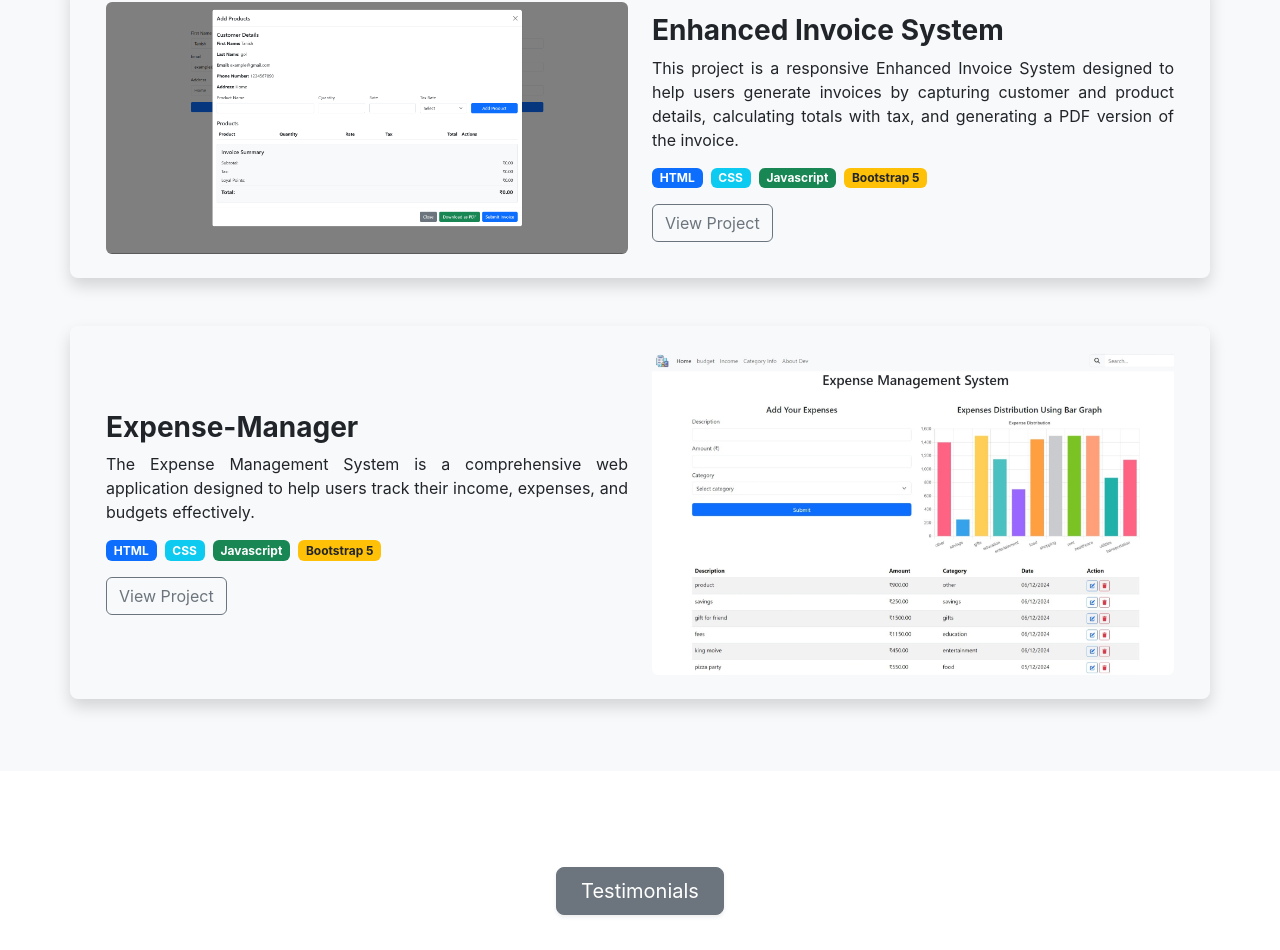
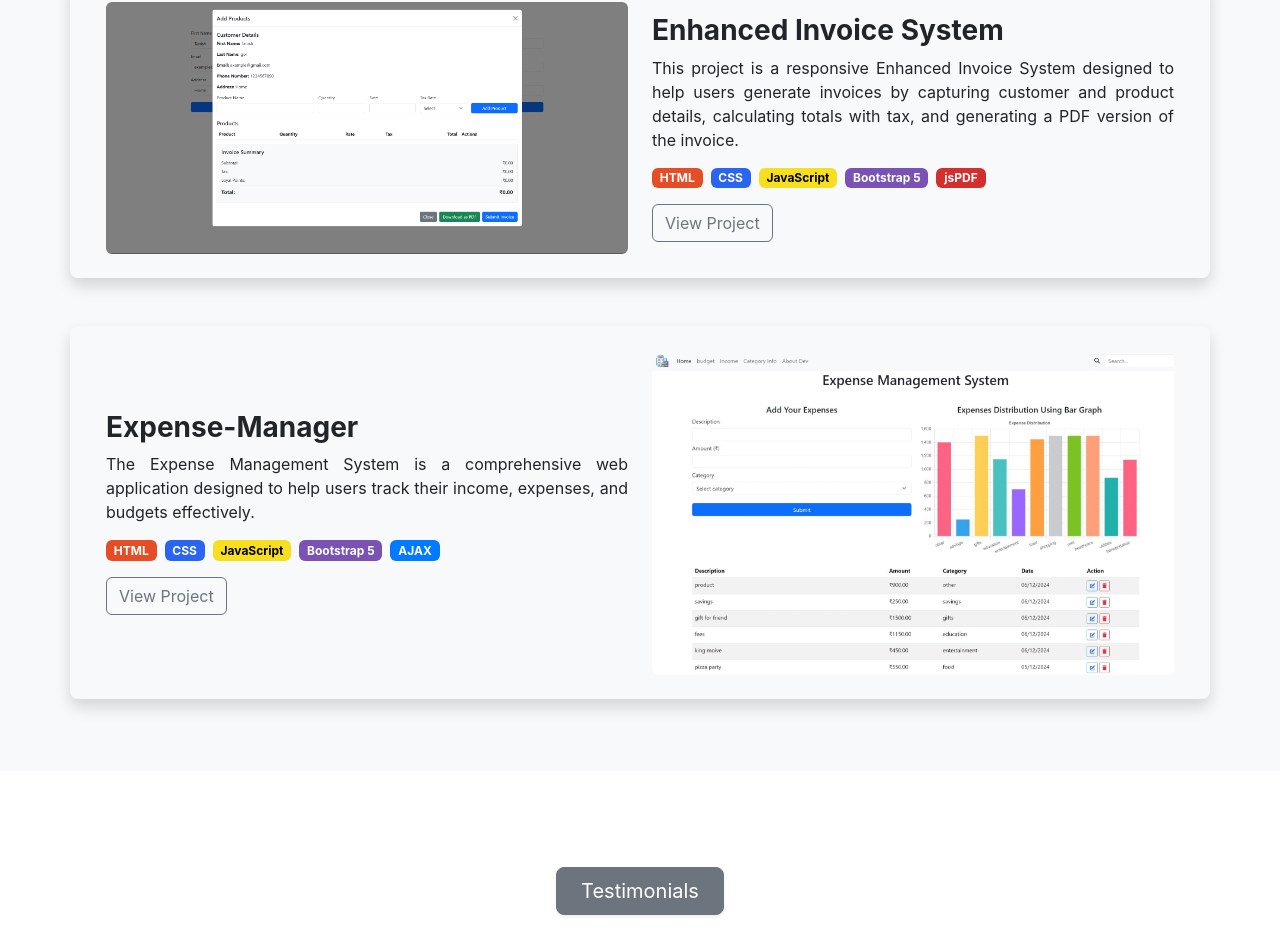
Before and after one commit to Tanishgol/potfolio, a React (Create React App) app: page / in a window 1280 px wide. Shown: the part 2895-3845 px from the top of the page. Built offline with nearby package versions, Linux system fonts and the light colour scheme.

Commit message:
modified:   src/Components/work.jsx

```diff
--- a/src/Components/work.jsx
+++ b/src/Components/work.jsx
@@ -21,10 +21,11 @@ const Work = () => {
                                 This project is a responsive Enhanced Invoice System designed to help users generate invoices by capturing customer and product details, calculating totals with tax, and generating a PDF version of the invoice.
                             </p>
                             <div className="d-flex flex-wrap gap-2">
-                                <span className="badge bg-primary">HTML</span>
-                                <span className="badge bg-info">CSS</span>
-                                <span className="badge bg-success">Javascript</span>
-                                <span className="badge bg-warning text-dark">Bootstrap 5</span>
+                                <span className="badge" style={{ backgroundColor: "#E44D26", color: "#fff" }}>HTML</span>
+                                <span className="badge" style={{ backgroundColor: "#2965F1", color: "#fff" }}>CSS</span>
+                                <span className="badge" style={{ backgroundColor: "#F7DF1E", color: "#000" }}>JavaScript</span>
+                                <span className="badge" style={{ backgroundColor: "#7952B3", color: "#fff" }}>Bootstrap 5</span>
+                                <span className="badge" style={{ backgroundColor: "#D32F2F", color: "#fff" }}>jsPDF</span>
                             </div>
                             <a href="https://github.com/Tanishgol/Invoice" className="btn btn-outline-secondary mt-3">
                                 View Project
@@ -41,10 +42,12 @@ const Work = () => {
                                 The Expense Management System is a comprehensive web application designed to help users track their income, expenses, and budgets effectively.
                             </p>
                             <div className="d-flex flex-wrap gap-2">
-                                <span className="badge bg-primary">HTML</span>
-                                <span className="badge bg-info">CSS</span>
-                                <span className="badge bg-success">Javascript</span>
-                                <span className="badge bg-warning text-dark">Bootstrap 5</span>
+                                <span className="badge" style={{ backgroundColor: "#E44D26", color: "#fff" }}>HTML</span>
+                                <span className="badge" style={{ backgroundColor: "#2965F1", color: "#fff" }}>CSS</span>
+                                <span className="badge" style={{ backgroundColor: "#F7DF1E", color: "#000" }}>JavaScript</span>
+                                <span className="badge" style={{ backgroundColor: "#7952B3", color: "#fff" }}>Bootstrap 5</span>
+                                <span className="badge" style={{ backgroundColor: "#007BFF", color: "#fff" }}>AJAX</span>
+
                             </div>
                             <a href="https://github.com/Tanishgol/Expense-Manager" className="btn btn-outline-secondary mt-3">
                                 View Project
```
